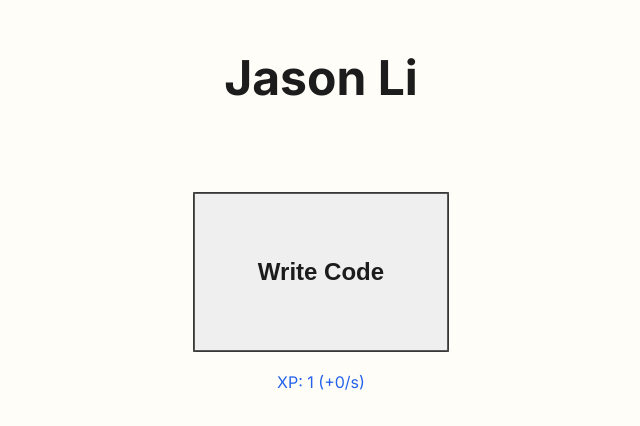
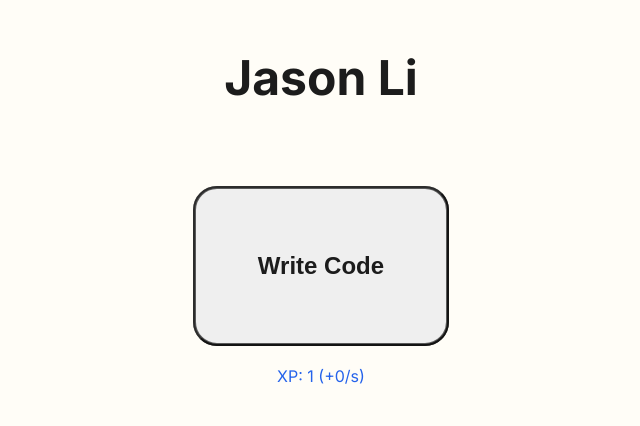
Before and after one commit to jasonli2446/portfolio, a Next.js app: page / in a window 1280 px wide. Both pictures are taken after a click on the button "Write Code". Shown: the top 426 px of the page, without its empty margins (319-959 px from the left). Built offline with nearby package versions, Linux system fonts and the light colour scheme.

Commit message:
add progress bar + css updates

```diff
--- a/src/components/ClickButton.tsx
+++ b/src/components/ClickButton.tsx
@@ -47,20 +47,20 @@ export default function ClickButton() {
         whileTap={{ scale: 0.95 }} // Click down scale
         onClick={handleClick}
         animate={pulseControls} // Apply pulse animation
-        className="relative w-48 h-32 min-w-[16rem] min-h-[10rem] rounded-xl bg-gray-300 text-[#1C1C1C] font-[600] text-[18pt] shadow-lg hover:bg-gray-400 transition-shadow flex items-center justify-center cursor-pointer"
+        className="relative w-48 h-32 min-w-[16rem] min-h-[10rem] rounded-[24px] bg-gray-300 text-[#1C1C1C] font-[600] text-[18pt] shadow-lg hover:bg-gray-400 transition-shadow flex items-center justify-center cursor-pointer"
       >
         {/* Passive XP Pulse Effect */}
         <motion.div
           key={passiveXPTrigger}
           animate={{ scale: [1, 1.01, 1] }}
           transition={{ duration: 0.4 }}
-          className="absolute inset-[-2px] rounded-xl border-2 border-gray-400 opacity-70"
+          className="absolute inset-[-2px] rounded-[24px] border-[3px] border-gray-400 opacity-70"
         />
         <motion.div
           initial={{ scale: 1 }}
           animate={{ scale: [1, 1.01, 1] }}
           transition={{ duration: 0.5, repeat: Infinity, repeatType: "reverse" }}
-          className="absolute inset-0 rounded-xl bg-gray-300 opacity-50"
+          className="absolute inset-0 rounded-[24px] bg-gray-300 opacity-50"
         />
         <span className="relative z-10 whitespace-nowrap">Write Code</span>
       </motion.button>
--- a/src/components/GameStats.tsx
+++ b/src/components/GameStats.tsx
@@ -6,6 +6,11 @@ import { useEffect } from 'react';
 
 export default function GameStats() {
   const { xp, xpPerSec, upgrades, addXP, buyUpgrade, isUpgradeVisible, isGameComplete } = useGameStore();
+
+  // Calculate progress
+  const totalUpgrades = upgrades.length;
+  const unlockedUpgrades = upgrades.filter(u => u.unlocked).length;
+  const progress = (unlockedUpgrades / totalUpgrades) * 100;
 
   // Handle XP per second
   useEffect(() => {
@@ -24,9 +29,18 @@ export default function GameStats() {
     .slice(0, 3);
 
   return (
-    <div className="flex flex-col items-center gap-4 w-full mt-[20px]">
-      <div className="text-2xl font-bold text-[#2563EB]">
-        XP: {xp} (+{xpPerSec}/s)
+    <div className="flex flex-col items-center gap-4 w-full mt-[20px] relative">
+      <div className="h-[32px]">
+        {xp > 0 && (
+          <motion.div
+            initial={{ opacity: 0 }}
+            animate={{ opacity: 1 }}
+            transition={{ duration: 0.5, ease: "easeOut" }}
+            className="text-2xl font-bold text-[#2563EB]"
+          >
+            XP: {xp} (+{xpPerSec}/s)
+          </motion.div>
+        )}
       </div>
 
       <div className="relative h-[200px] w-full flex justify-center my-[16px]">
@@ -68,6 +82,29 @@ export default function GameStats() {
           )}
         </AnimatePresence>
       </div>
+
+      {/* Progress Bar */}
+      {unlockedUpgrades > 0 && (
+        <motion.div
+          initial={{ opacity: 0, y: 20 }}
+          animate={{ opacity: 1, y: 0 }}
+          transition={{ duration: 0.5, ease: "easeOut" }}
+          className="w-full max-w-[300px] absolute bottom-[-120px] left-1/2 transform -translate-x-1/2"
+        >
+          <div className="flex justify-between text-sm text-[#4B5563] mb-1">
+            <span>Progress</span>
+            <span>{unlockedUpgrades}/{totalUpgrades} Upgrades</span>
+          </div>
+          <div className="w-full h-2 bg-gray-200 rounded-full overflow-hidden">
+            <motion.div
+              initial={{ width: 0 }}
+              animate={{ width: `${progress}%` }}
+              transition={{ duration: 0.5 }}
+              className="h-full bg-[#2563EB] rounded-full"
+            />
+          </div>
+        </motion.div>
+      )}
     </div>
   );
 }
--- a/src/components/MessagePopup.tsx
+++ b/src/components/MessagePopup.tsx
@@ -18,14 +18,14 @@ export default function MessagePopup() {
   }, [messages, removeMessage]);
 
   return (
-    <div className="fixed top-4 left-1/2 transform -translate-x-1/2 z-50">
+    <div className="fixed top-[12px] left-1/2 transform -translate-x-1/2 z-50">
       <AnimatePresence>
         {messages.length > 0 && (
           <motion.div
             initial={{ opacity: 0, y: -20 }}
             animate={{ opacity: 1, y: 0 }}
             exit={{ opacity: 0, y: -20 }}
-            className="bg-black bg-opacity-80 text-white px-6 py-3 rounded-lg shadow-lg"
+            className="bg-black bg-opacity-80 text-[#8B4513] px-6 py-3 rounded-lg shadow-lg"
           >
             {messages[0]}
           </motion.div>
```
